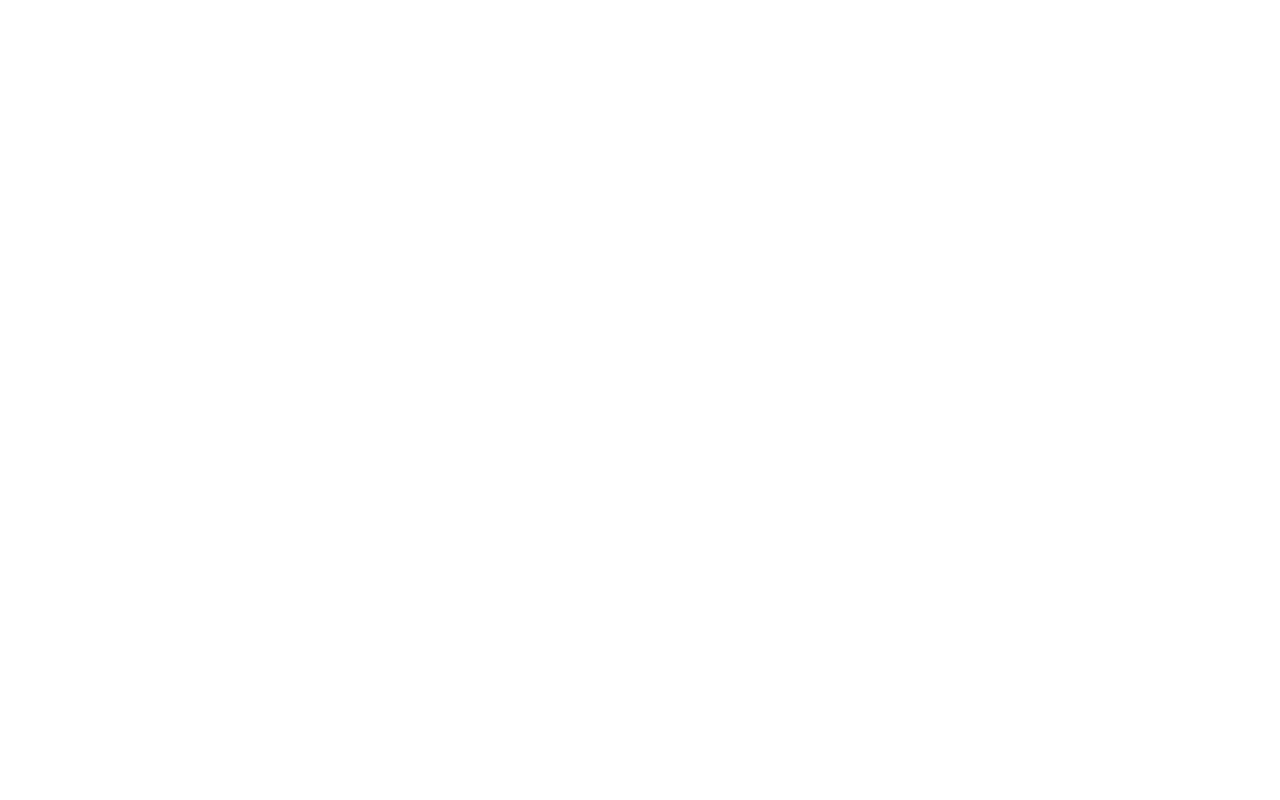
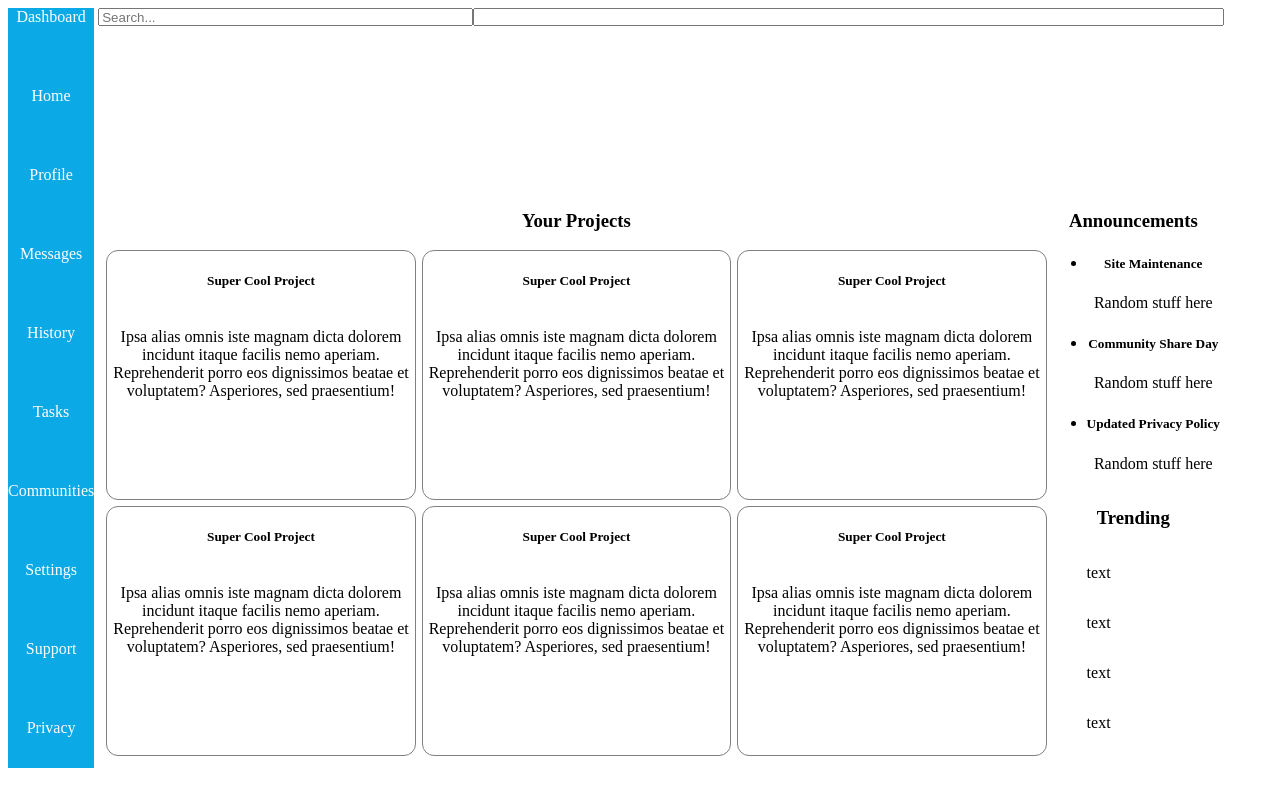
Before and after one commit to ZiMP45/odin-admin, a plain HTML site: page index.html in a window 1280 px wide. Drawn offline with Linux system fonts and the light colour scheme.

Commit message:
layout and cards

```diff
--- a/index.html
+++ b/index.html
@@ -4,21 +4,124 @@
     <meta charset="UTF-8">
     <meta name="viewport" content="width=device-width, initial-scale=1.0">
     <title>Admin Dashboard</title>
+    <link rel="stylesheet" href="style.css" type="text/css">
 </head>
 <body>
     <div class="container">
 
         <div class="sidebar">
+            <div class="dashboard">Dashboard</div>
+            <div class="home">Home</div>
+            <div class="profile">Profile</div>
+            <div class="messages">Messages</div>
+            <div class="history">History</div>
+            <div class="tasks">Tasks</div>
+            <div class="communities">Communities</div>
+            <div class="settings">Settings</div>
+            <div class="support">Support</div>
+            <div class="privacy">Privacy</div>
 
         </div>
         <div class="header">
-
+            <input type="text" placeholder="Search...">
+            <input type="text">
         </div>
         <div class="main-content">
-
+            <div class="projects">
+                <h3>Your Projects</h3>
+                <div class="cards">
+                    <div class="card">
+                        <h5 class="card-title">Super Cool Project</h5>
+                        <p class="card-text">
+                            Ipsa alias omnis iste magnam dicta dolorem incidunt itaque facilis
+                            nemo aperiam. Reprehenderit porro eos dignissimos beatae et
+                            voluptatem? Asperiores, sed praesentium!
+                        </p>
+                    </div>
+                    <div class="card">
+                        <h5 class="card-title">Super Cool Project</h5>
+                        <p class="card-text">
+                            Ipsa alias omnis iste magnam dicta dolorem incidunt itaque facilis
+                            nemo aperiam. Reprehenderit porro eos dignissimos beatae et
+                            voluptatem? Asperiores, sed praesentium!
+                        </p>
+                    </div>
+                    <div class="card">
+                        <h5 class="card-title">Super Cool Project</h5>
+                        <p class="card-text">
+                            Ipsa alias omnis iste magnam dicta dolorem incidunt itaque facilis
+                            nemo aperiam. Reprehenderit porro eos dignissimos beatae et
+                            voluptatem? Asperiores, sed praesentium!
+                        </p>
+                    </div>
+                    <div class="card">
+                        <h5 class="card-title">Super Cool Project</h5>
+                        <p class="card-text">
+                            Ipsa alias omnis iste magnam dicta dolorem incidunt itaque facilis
+                            nemo aperiam. Reprehenderit porro eos dignissimos beatae et
+                            voluptatem? Asperiores, sed praesentium!
+                        </p>
+                    </div>
+                    <div class="card">
+                        <h5 class="card-title">Super Cool Project</h5>
+                        <p class="card-text">
+                            Ipsa alias omnis iste magnam dicta dolorem incidunt itaque facilis
+                            nemo aperiam. Reprehenderit porro eos dignissimos beatae et
+                            voluptatem? Asperiores, sed praesentium!
+                        </p>
+                    </div>
+                    <div class="card">
+                        <h5 class="card-title">Super Cool Project</h5>
+                        <p class="card-text">
+                            Ipsa alias omnis iste magnam dicta dolorem incidunt itaque facilis
+                            nemo aperiam. Reprehenderit porro eos dignissimos beatae et
+                            voluptatem? Asperiores, sed praesentium!
+                        </p>
+                    </div>
+                </div>
+            </div>
+            <div class="announcements">
+                <h3>Announcements</h3>
+                <ul class="card">
+                    <li class="announcement">
+                        <h5 class="card-title">Site Maintenance</h5>
+                        <p class="card-text">
+                            Random stuff here
+                        </p>
+                    </li>
+                    <li class="announcement">
+                        <h5 class="card-title">Community Share Day</h5>
+                        <p class="card-text">
+                            Random stuff here
+                        </p>
+                    </li>
+                    <li class="announcement">
+                        <h5 class="card-title">Updated Privacy Policy</h5>
+                        <p class="card-text">
+                            Random stuff here
+                        </p>
+                    </li>
+                </ul>
+            </div>
+            <div class="trending">
+                <h3>Trending</h3>
+                <ul class="card">
+                    <li class="trend">
+                        <p>text</p>
+                    </li>
+                    <li class="trend">
+                        <p>text</p>
+                    </li>
+                    <li class="trend">
+                        <p>text</p>
+                    </li>
+                    <li class="trend">
+                        <p>text</p>
+                    </li>
+                </ul>
+            </div>
         </div>
 
     </div>
-    <style href="style.css"></style>
 </body>
 </html>
--- a/style.css
+++ b/style.css
@@ -0,0 +1,75 @@
+/* * {
+    border: 1px solid black;
+} */
+
+.container {
+    display: grid;
+    grid-template-columns: 1fr 2fr;
+    grid-template-rows: 1fr 6fr;
+    gap: 4px;
+    width: 95vw;
+    height: 95vh;
+
+    text-align: center;
+}
+
+.header {
+    grid-column: 2 / 6;
+    display: grid;
+    grid-template-columns: 1fr 2fr;
+}
+
+.sidebar {
+    grid-row: 1 / 6;
+    display: grid;
+    gap: 30px;
+
+    background-color:  #0ca9e7;
+    color: white;
+}
+
+input {
+    height: 12px;
+}
+
+.main-content {
+    grid-area: main-content;
+    display: grid;
+    grid-template-columns: 1fr auto;
+    grid-template-rows: min-content 1fr;
+    grid-template-areas: 'projects announcements' 'projects trending';
+    overflow: auto;
+}
+
+.projects {
+    grid-area: projects;
+}
+
+.projects .cards {
+    display: grid;
+    grid-template-columns: repeat(auto-fit, minmax(300px, 1fr));
+    grid-auto-rows: 250px;
+    gap: 6px;
+}
+
+.projects .card {
+    display: flex;
+    flex-direction: column;
+    border: 1px solid grey;
+    border-radius: 12px;
+}
+
+.announcement {
+    grid-area: announcements;
+}
+
+.trending {
+    grid-area: trending;
+}
+
+.trend {
+    display: flex;
+    flex-direction: column;
+    align-items: flex-start;
+    justify-content: center;
+}
```
